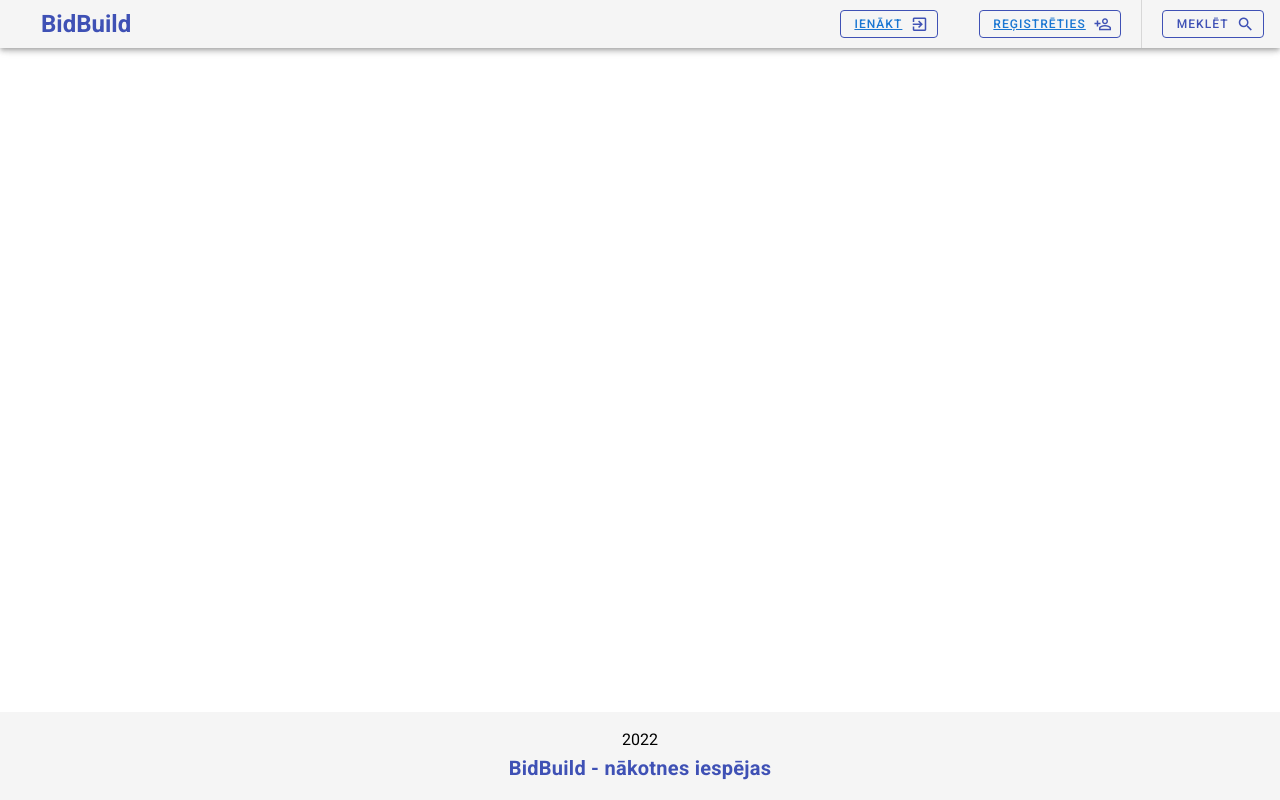
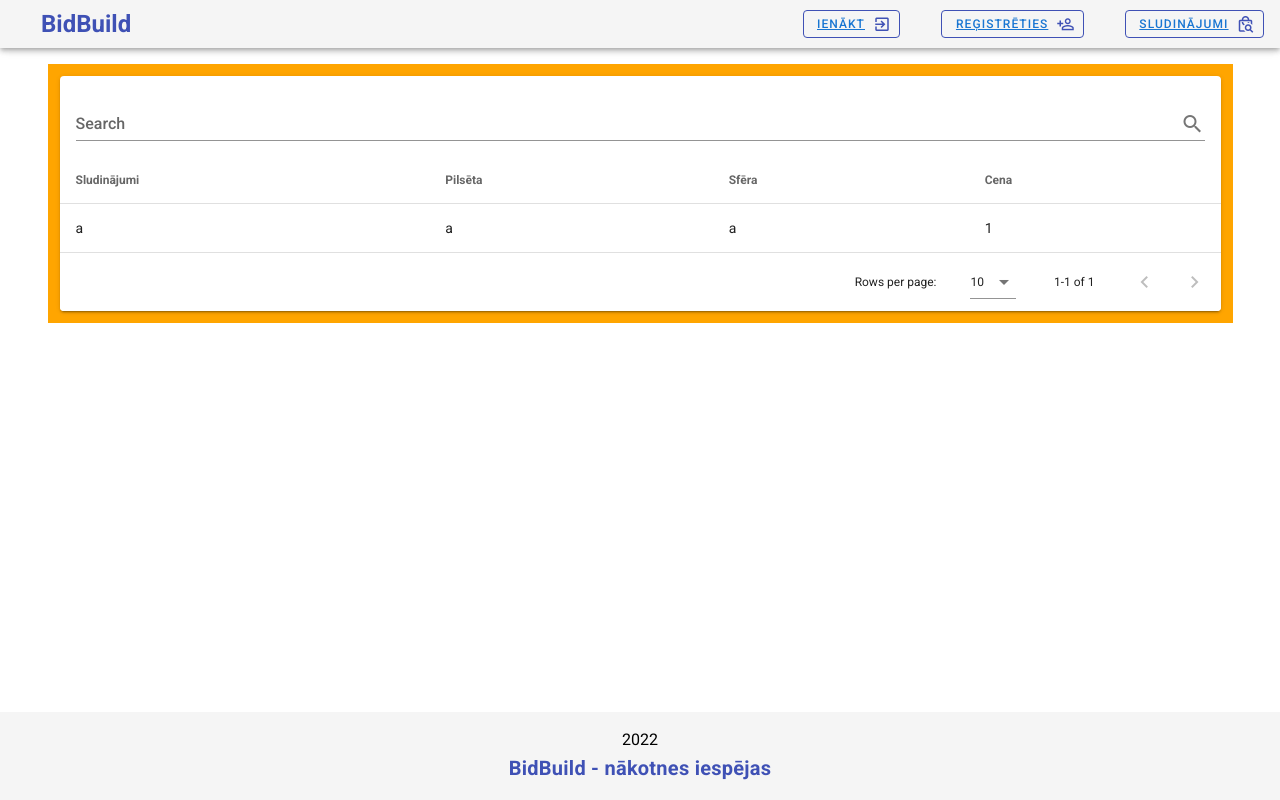
Before and after one commit to dariarozonova/BidBuild, a Nuxt app: page /PakalpojumuLists in a window 1280 px wide. Built offline with nearby package versions, Linux system fonts and the light colour scheme.

Commit message:
update pakalpojumulists

```diff
--- a/components/Nav.vue
+++ b/components/Nav.vue
@@ -14,7 +14,7 @@
         outlined
         color="indigo"
         small>
-          <NuxtLink to="/login" target="_blank">
+          <NuxtLink to="/login" replace>
             Ienākt
           </NuxtLink>
           <v-icon
@@ -28,7 +28,7 @@
         outlined
         color="indigo"
         small>
-          <NuxtLink to="/register" target="_blank">
+          <NuxtLink to="/register" replace>
               Reģistrēties
           </NuxtLink>
         <v-icon
@@ -37,16 +37,18 @@
         mdi-account-plus-outline
         </v-icon>
         </v-btn>
-      <v-divider vertical class="mx-md-5 mx-2"/>
+        <v-divider vertical class="mx-md-5 mx-2 transparent"/>
       <v-btn
         outlined
         color="indigo"
         small>
-        Meklēt
+          <NuxtLink to="/pakalpojumulists" target="_blank">
+              Sludinājumi
+          </NuxtLink>
         <v-icon
         right
         dark>
-        mdi-magnify
+        mdi-shopping-search-outline
         </v-icon>
         </v-btn>
     </v-app-bar>
--- a/layouts/default.vue
+++ b/layouts/default.vue
@@ -5,3 +5,12 @@
     </v-main>
   </v-app>
 </template>
+
+<script>
+export default {
+  data() {
+    return {
+    }
+  }
+}
+</script>
--- a/pages/LogIn.vue
+++ b/pages/LogIn.vue
@@ -24,18 +24,18 @@
           <form @submit.prevent="login">
             <v-card-text>
                 <v-text-field
-                v-model="email"
+                    v-model="email"
                     :rules="[v => !!v || 'Šis lauks ir nepieciešams',
                     v => !v || /^\w+([.-]?\w+)*@\w+([.-]?\w+)*(\.\w{2,3})+$/.test(v) || 'E-Pastam jābūt pareizā formātā.',]"
                     counter="50"
                     label="E-pasts"
                 ></v-text-field>
                 <v-text-field
-                label="Parole"
-                input type="password"
-                id="Email"
-                v-model="password"
-                required>
+                    label="Parole"
+                    :rules="[v => !!v || 'Šis lauks ir nepieciešams',]"
+                    input type="password"
+                    v-model="password"
+                    required>
                 </v-text-field>
               </v-card-text>
               <v-layout justify-center>
@@ -44,7 +44,9 @@
                   outlined
                   color="indigo"
                   >
-                  Ienākt
+                  <Nuxt-link to="/pakalpojumulists" replace style="text-decoration:none">
+                  Sākt
+                  </Nuxt-link>
                 </v-btn>
               </v-card-actions>
               </v-layout>
--- a/pages/PakalpojumuLists.vue
+++ b/pages/PakalpojumuLists.vue
@@ -1,6 +1,27 @@
 <template>
   <div>
     <Nav />
+    <v-spacer />
+    <v-container class="mt-4" v-bind:style="{ background: `orange`, backgroundSize: 'cover' }">
+      <v-card>
+        <v-card-title>
+          <v-text-field
+            v-model="search"
+            append-icon="mdi-magnify"
+            label="Search"
+            single-line
+            hide-details
+          ></v-text-field>
+        </v-card-title>
+        <v-data-table
+          :headers="headers"
+          :items="sludinajumi"
+          :search="search"
+          text-color="indigo"
+        >
+        </v-data-table>
+      </v-card>
+    </v-container>
     <Footer />
   </div>
 </template>
@@ -8,6 +29,30 @@
 <script>
 import Nav from '../components/Nav.vue'
 export default {
-  components: { Nav }
+    data () {
+      return {
+        imageUrl: 'wall.jpg',
+        search: '',
+        headers: [
+          {
+            text: 'Sludinājumi',
+            align: 'start',
+            filterable: false,
+            value: 'sludinajums',
+          },
+          { text: 'Pilsēta', value: 'pilseta' },
+          { text: 'Sfēra', value: 'sfera' },
+          { text: 'Cena', value: 'cena' },
+        ],
+        sludinajumi: [
+          {
+            sludinajums: "a",
+            pilseta:"a",
+            sfera:"a",
+            cena: 1,
+          },
+        ],
+      }
+    },
   }
 </script>
--- a/pages/index.vue
+++ b/pages/index.vue
@@ -50,7 +50,7 @@
                   color="orange"
                   middle
                   >
-                  <Nuxt-link to="/PakalpojumuLists" target="_blank" style="text-decoration:none">
+                  <Nuxt-link to="/pakalpojumulists" target="_blank" style="text-decoration:none">
                   Sākt
                   </Nuxt-link>
                 </v-btn>
--- a/pages/register.vue
+++ b/pages/register.vue
@@ -80,7 +80,7 @@
               <v-card-actions>
                   <v-btn
                   outlined
-                  color="blue"
+                  color="indigo"
                   >
                   Reģistreties
                 </v-btn>
```
Also changed, not shown: static/wall.jpg (added), 1 other file (tests, documents, lock files or other folders).
